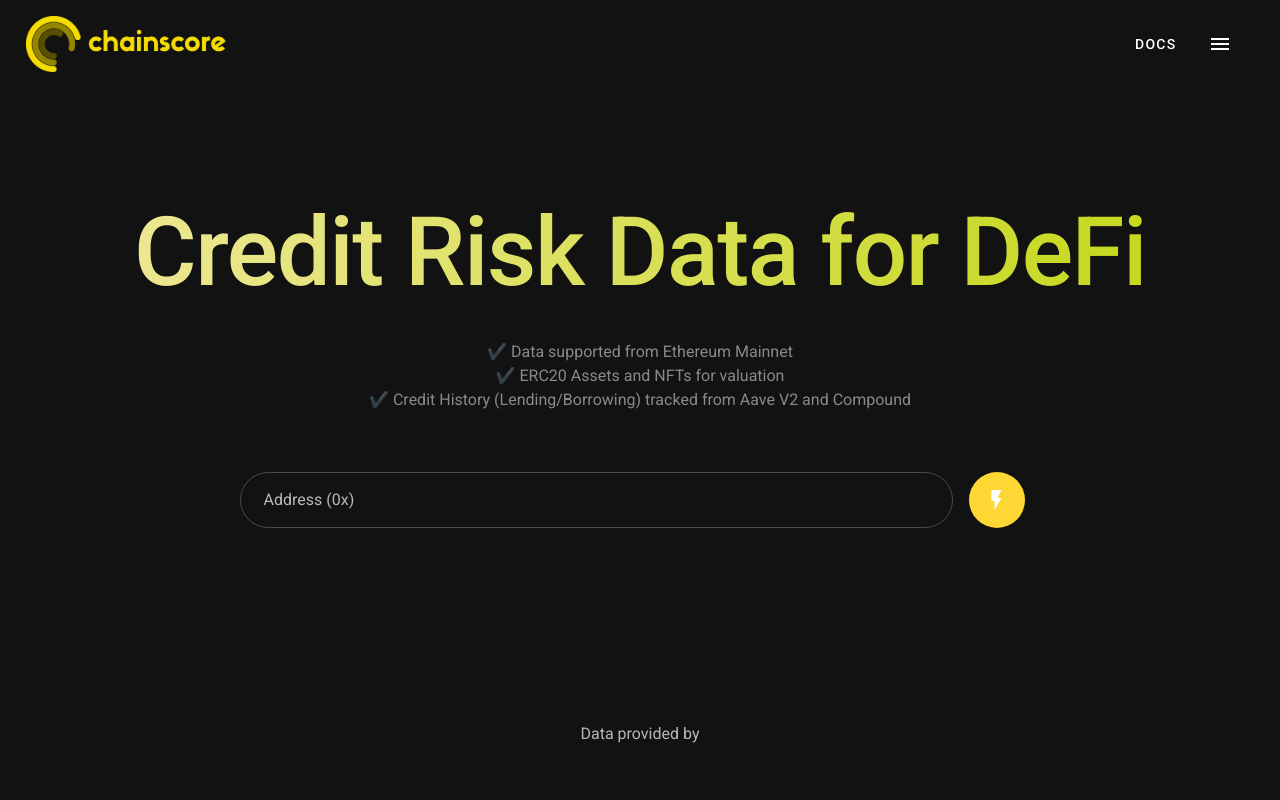
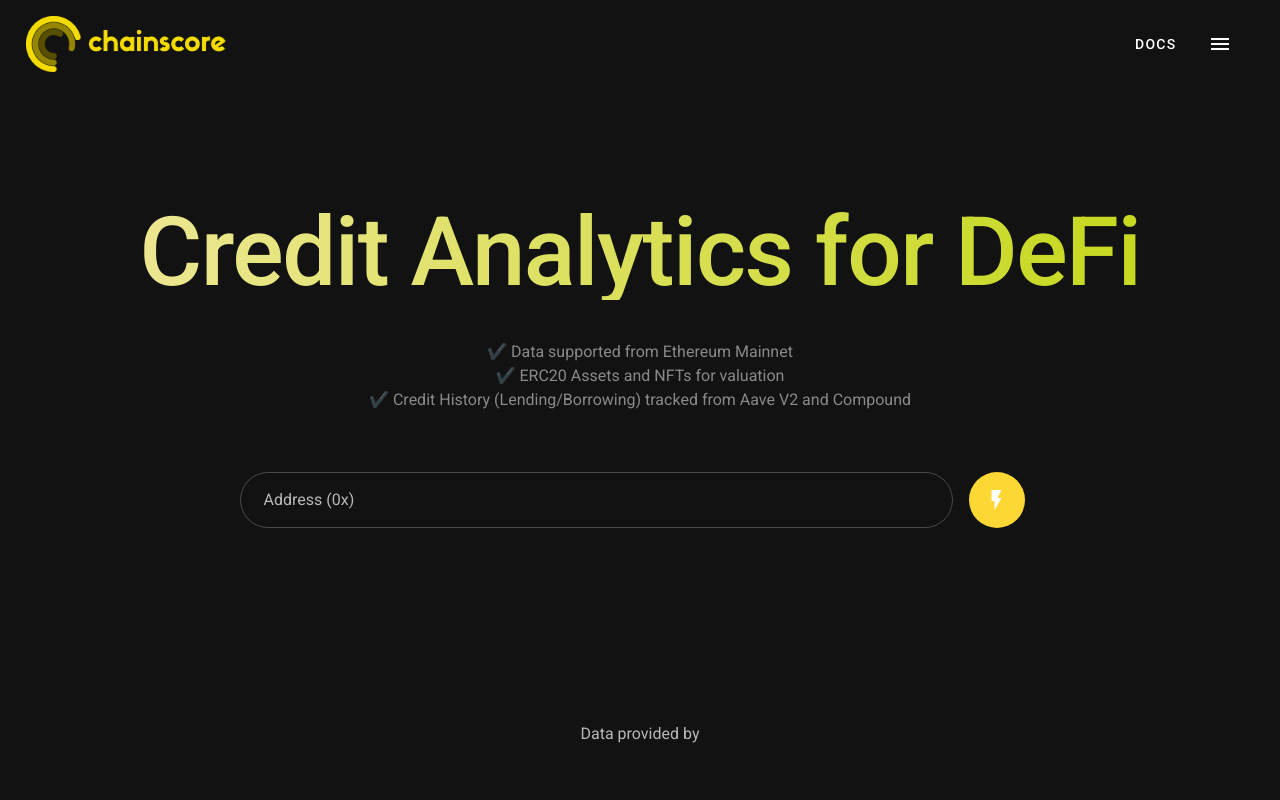
Before and after one commit to Chainscore/app, a Nuxt app: page / in a window 1280 px wide. Shown: the top 800 px of the page. Built offline with nearby package versions, Linux system fonts and the light colour scheme; grey boxes are pictures that could not be loaded.

Commit message:
minor fixes

```diff
--- a/pages/index.vue
+++ b/pages/index.vue
@@ -7,7 +7,7 @@
       >
 
         <div class="text-md-h1 text-h2 font font-weight-medium harmony mt-2">
-          Credit Risk Data for DeFi
+          Credit Analytics for DeFi
         </div>
 
         </div>
```
